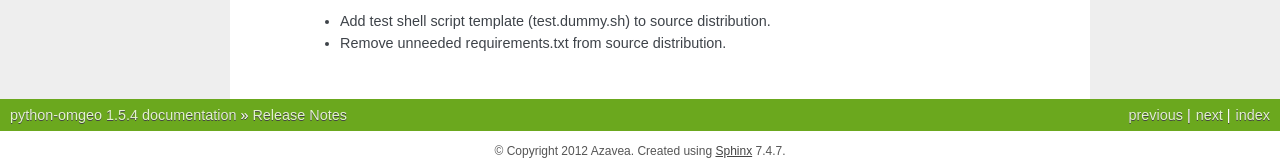
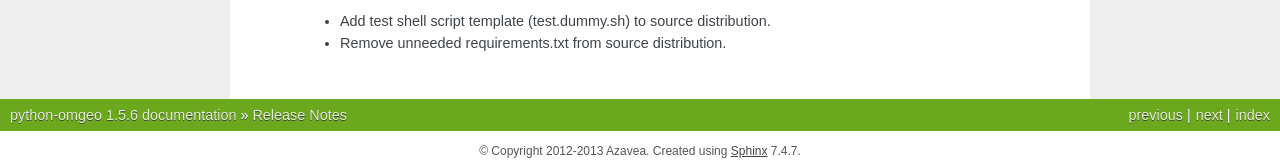
Before and after one commit to azavea/python-omgeo, a Sphinx documentation site: the page built from sphinx/changes.rst, in a window 1280 px wide and 900 px high, scrolled down 2376 px. Shown: the part 729-897 px from the top of the window. Built offline with Sphinx 7.4.7, drawn with Linux system fonts in a browser that asks for light colours; some of the changed text lies outside the part shown.

Commit message:
update version and copyright in docs

```diff
--- a/sphinx/conf.py
+++ b/sphinx/conf.py
@@ -41,14 +41,14 @@ master_doc = 'index'
 
 # General information about the project.
 project = u'python-omgeo'
-copyright = u'2012 Azavea'
+copyright = u'2012-2013 Azavea'
 
 # The version info for the project you're documenting, acts as replacement for
 # |version| and |release|, also used in various other places throughout the
 # built documents.
 #
 # The short X.Y version.
-version = '1.5.4'
+version = '1.5.6'
 # The full version, including alpha/beta/rc tags.
 release = version
 
```
